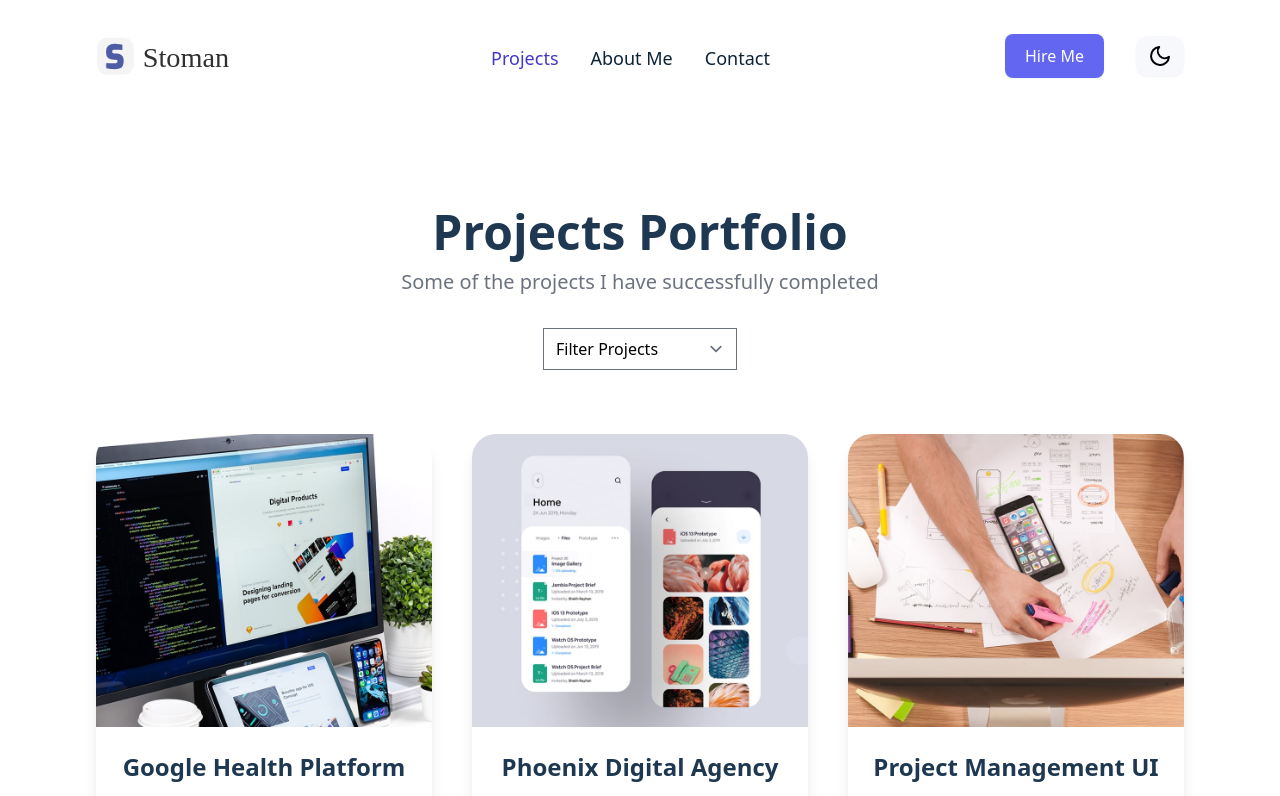
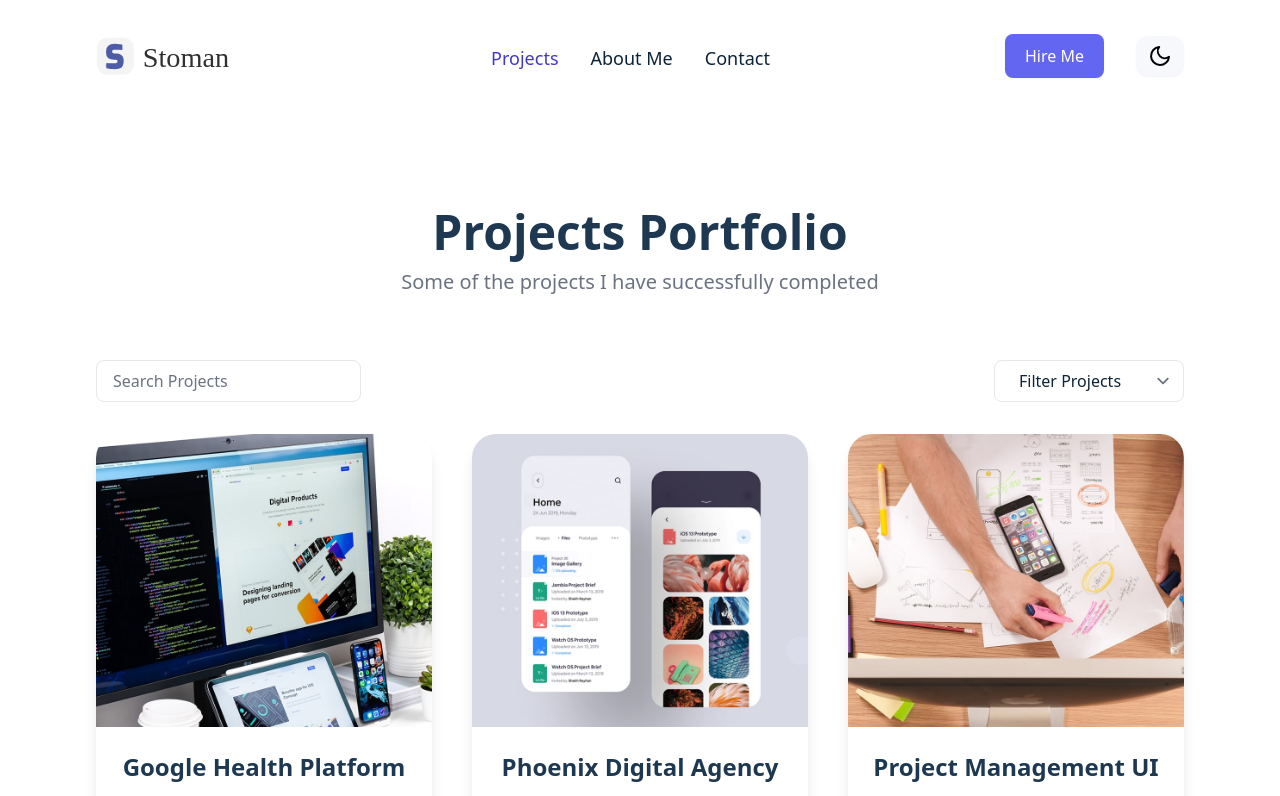
Before and after one commit to realstoman/nuxtjs-tailwindcss-portfolio, a Nuxt app: page /projects in a window 1280 px wide. Shown: the top 796 px of the page. Built offline with nearby package versions, Linux system fonts and the light colour scheme.

Commit message:
Add search projects input and select design

```diff
--- a/components/ProjectsGrid.vue
+++ b/components/ProjectsGrid.vue
@@ -20,12 +20,38 @@
     </div>
     <!-- Projects grid header en -->
 
-    <!-- Filter projects start -->
-    <ProjectsSelect @change="selectedProject = $event" />
-    <!-- Filter projects end -->
+    <!-- Filter and search projects start -->
+    <div class="flex justify-between mt-16">
+      <div class="">
+        <input
+          class="
+            w-full
+            px-4
+            py-2
+            border-1 border-gray-200
+            dark:border-secondary-dark
+            rounded-lg
+            text-md
+            dark:font-medium
+            bg-secondary-light
+            dark:bg-ternary-dark
+            text-primary-dark
+            dark:text-ternary-light
+          "
+          id="name"
+          name="name"
+          type="text"
+          required=""
+          placeholder="Search Projects"
+          aria-label="Name"
+        />
+      </div>
+      <ProjectsSelect @change="selectedProject = $event" />
+    </div>
+    <!-- Filter and search projects end -->
 
     <!-- Projects grid start -->
-    <div class="grid grid-cols-1 sm:grid-cols-3 mt-16 sm:gap-10">
+    <div class="grid grid-cols-1 sm:grid-cols-3 mt-8 sm:gap-10">
       <div
         v-for="project in filteredProjects"
         :key="project.id"
--- a/components/ProjectsSelect.vue
+++ b/components/ProjectsSelect.vue
@@ -1,9 +1,23 @@
 <template>
-  <div class="text-center mt-8">
+  <div>
     <select
       @change="$emit('change', $event.target.value)"
       :name="select"
       :id="select"
+      class="
+        w-full
+        px-6
+        py-2
+        border-1 border-gray-200
+        dark:border-secondary-dark
+        rounded-lg
+        text-md
+        dark:font-medium
+        bg-secondary-light
+        dark:bg-ternary-dark
+        text-primary-dark
+        dark:text-ternary-light
+      "
     >
       <option value>Filter Projects</option>
       <option v-for="option in selectOptions" :key="option" :value="option">
```
